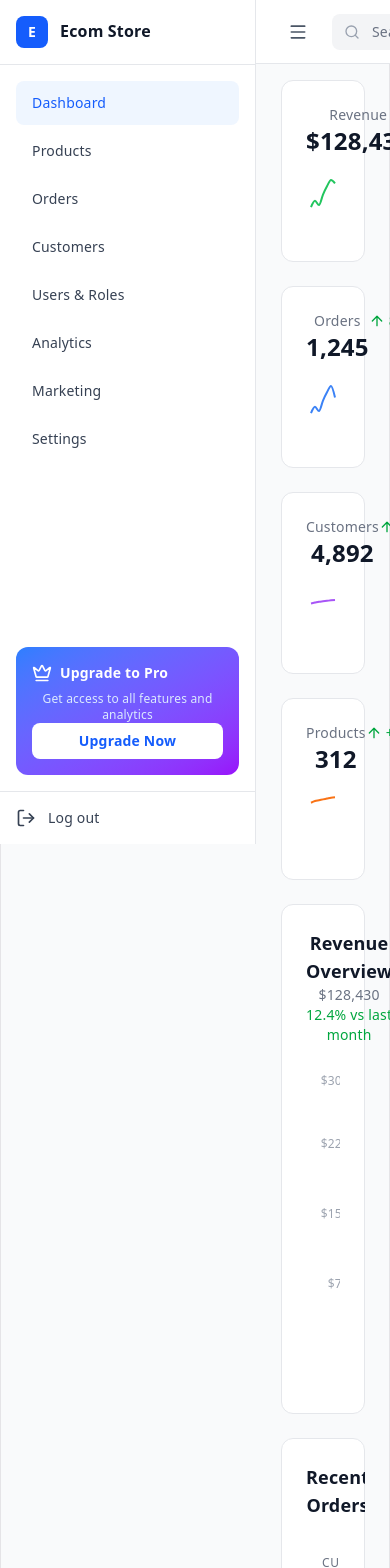
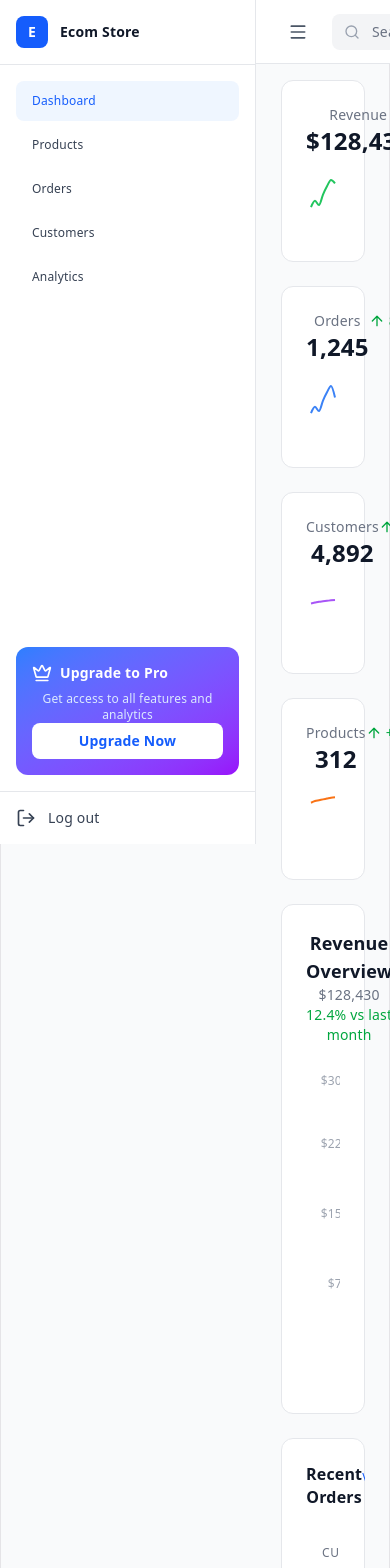
Before and after one commit to s-eo/ecommerce-dashboard, a React (Vite) app: page / in a window 390 px wide. Shown: the top 1568 px of the page. Built offline with nearby package versions, Linux system fonts and the light colour scheme.

Commit message:
small text for small screens

```diff
--- a/src/components/Dashboard/RecentOrders.tsx
+++ b/src/components/Dashboard/RecentOrders.tsx
@@ -38,10 +38,10 @@ const columns = [
       const customer = info.getValue();
       return (
         <div className="flex items-center gap-3">
-          <div className="w-9 h-9 bg-gradient-to-br from-blue-500 to-purple-600 rounded-full flex items-center justify-center text-white font-semibold text-sm">
+          <div className="w-9 h-9 bg-gradient-to-br from-blue-500 to-purple-600 rounded-full flex items-center justify-center text-white font-semibold text-xs lg:text-sm">
             {customer.avatar}
           </div>
-          <span className="text-sm font-medium text-gray-900 dark:text-white">
+          <span className="text-xs lg:text-sm font-medium text-gray-900 dark:text-white">
             {customer.name}
           </span>
         </div>
@@ -61,7 +61,7 @@ const columns = [
     cell: (info) => {
       const status = info.getValue();
       return (
-        <span className={`px-3 py-1 rounded-full text-xs font-medium ${statusColors[status]}`}>
+        <span className={`px-3 py-1 rounded-full text-xs lg:text-xs font-medium ${statusColors[status]}`}>
           {status}
         </span>
       );
@@ -70,7 +70,7 @@ const columns = [
   columnHelper.accessor('amount', {
     header: 'Amount',
     cell: (info) => (
-      <span className="text-sm font-medium text-gray-900 dark:text-white">
+      <span className="text-xs lg:text-sm font-medium text-gray-900 dark:text-white">
         {info.getValue()}
       </span>
     ),
@@ -96,8 +96,8 @@ export default function RecentOrders({ orders }: RecentOrdersProps) {
   return (
     <div className="bg-white dark:bg-gray-900 rounded-xl p-6 border border-gray-200 dark:border-gray-800">
       <div className="flex items-center justify-between mb-6">
-        <h3 className="text-lg font-semibold text-gray-900 dark:text-white">Recent Orders</h3>
-        <button className="text-sm text-blue-600 dark:text-blue-400 hover:underline font-medium">
+        <h3 className="text-md lg:text-lg font-semibold text-gray-900 dark:text-white">Recent Orders</h3>
+        <button className="text-xs lg:text-sm text-blue-600 dark:text-blue-400 hover:underline font-medium">
           View all
         </button>
       </div>
@@ -109,7 +109,7 @@ export default function RecentOrders({ orders }: RecentOrdersProps) {
                 {headerGroup.headers.map((header) => (
                   <th
                     key={header.id}
-                    className={`text-left py-3 px-4 text-xs font-medium text-gray-500 dark:text-gray-400 uppercase tracking-wider whitespace-nowrap ${
+                    className={`text-left py-3 px-4 text-xs lg:text-xs font-medium text-gray-500 dark:text-gray-400 uppercase tracking-wider whitespace-nowrap ${
                       header.id === 'action' ? 'text-right' : ''
                     }`}
                   >
--- a/src/components/Layout/Sidebar.tsx
+++ b/src/components/Layout/Sidebar.tsx
@@ -6,24 +6,24 @@ const navigationItems = [
   { name: 'Products', path: '/products' },
   { name: 'Orders', path: '/orders' },
   { name: 'Customers', path: '/customers' },
-  { name: 'Users & Roles', path: '/users' },
+  // { name: 'Users & Roles', path: '/users' },
   { name: 'Analytics', path: '/analytics' },
-  { name: 'Marketing', path: '/marketing' },
-  { name: 'Settings', path: '/settings' },
+  // { name: 'Marketing', path: '/marketing' },
+  // { name: 'Settings', path: '/settings' },
 ];
 
 export default function Sidebar() {
   const location = useLocation();
 
   return (
-    <aside className="w-64 bg-white dark:bg-gray-900 border-r border-gray-200 dark:border-gray-800 flex flex-col h-screen fixed left-0 top-0">
+    <aside className="w-64 bg-white dark:bg-gray-900 border-r border-gray-200 dark:border-gray-800 flex flex-col h-screen fixed left-0 top-0 overflow-auto">
       {/* Logo */}
       <div className="p-4 border-b border-gray-200 dark:border-gray-800">
         <div className="flex items-center gap-3">
           <div className="w-8 h-8 bg-blue-600 rounded-lg flex items-center justify-center">
             <span className="text-white font-bold text-sm">E</span>
           </div>
-          <span className="font-semibold text-gray-900 dark:text-white">Ecom Store</span>
+          <span className="font-semibold text-gray-900 dark:text-white text-sm lg:text-md">Ecom Store</span>
         </div>
       </div>
 
@@ -36,7 +36,7 @@ export default function Sidebar() {
               <li key={item.name}>
                 <Link
                   to={item.path}
-                  className={`flex items-center gap-3 px-4 py-3 rounded-lg text-sm font-medium transition-colors ${
+                  className={`flex items-center gap-3 px-4 py-3 rounded-lg text-xs lg:text-sm font-medium transition-colors ${
                     isActive
                       ? 'bg-blue-50 text-blue-600 dark:bg-blue-900/20 dark:text-blue-400'
                       : 'text-gray-700 dark:text-gray-300 hover:bg-gray-100 dark:hover:bg-gray-800'
@@ -51,7 +51,7 @@ export default function Sidebar() {
       </nav>
 
       {/* Upgrade Section */}
-      <div className="p-4">
+      <div className="p-4 mt-auto">
         <div className="bg-gradient-to-br from-blue-500 to-purple-600 rounded-xl p-4 text-white">
           <div className="flex items-center gap-2 mb-2">
             <Crown className="w-5 h-5" />
@@ -60,7 +60,7 @@ export default function Sidebar() {
           <p className="text-xs text-blue-100 mb-3">
             Get access to all features and analytics
           </p>
-          <button className="w-full bg-white text-blue-600 py-2 rounded-lg text-sm font-semibold hover:bg-blue-50 transition-colors">
+          <button className="w-full bg-white text-blue-600 py-2 rounded-lg text-sm font-semibold hover:bg-blue-50 transition-colors cursor-pointer">
             Upgrade Now
           </button>
         </div>
@@ -68,7 +68,7 @@ export default function Sidebar() {
 
       {/* Logout */}
       <div className="p-4 border-t border-gray-200 dark:border-gray-800">
-        <button className="flex items-center gap-3 text-gray-700 dark:text-gray-300 hover:text-gray-900 dark:hover:text-white transition-colors">
+        <button className="flex items-center gap-3 text-gray-700 dark:text-gray-300 hover:text-gray-900 dark:hover:text-white transition-colors cursor-pointer">
           <LogOut className="w-5 h-5" />
           <span className="text-sm font-medium">Log out</span>
         </button>
```
